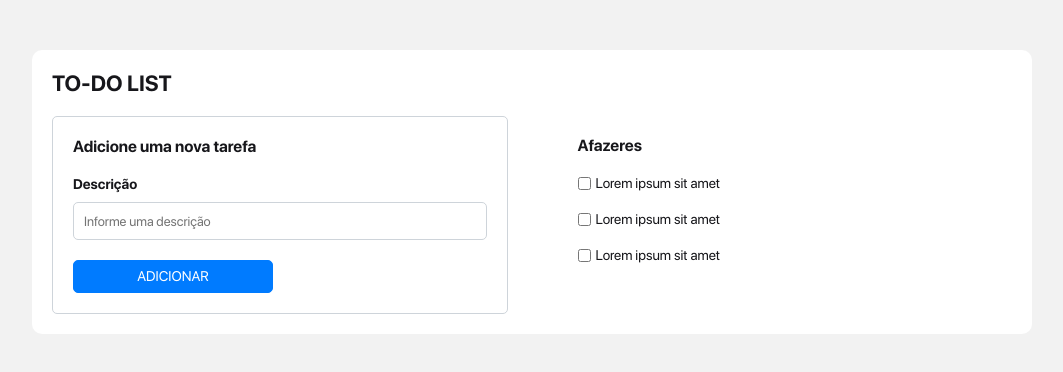
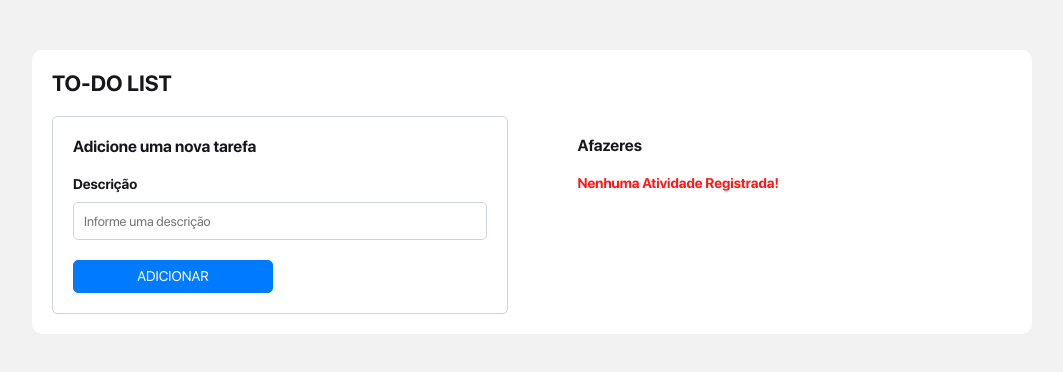
Before and after one commit to IgorCazeNunes/todo-list, a React (Create React App) app: page / in a window 1280 px wide. Shown: the top 372 px of the page, without its empty margins (108-1171 px from the left). Built offline with nearby package versions, Linux system fonts and the light colour scheme.

Commit message:
feat: update todo list with action

```diff
--- a/src/App.css
+++ b/src/App.css
@@ -37,6 +37,7 @@
   gap: 2rem;
 
   width: 100%;
+  height: min(100%, 50rem);
 
   padding: 2rem;
 
@@ -116,11 +117,17 @@
   gap: 0.5rem;
 
   padding: 1rem 0;
+
+  color: #ff1616;
+  font-weight: bold;
+  font-size: 1.4rem;
+
   transition: all 1s;
 }
 
 .App section li label {
-  font-size: 1.4rem;
+  color: #000;
+  font-weight: 400;
 }
 
 .App section li input:checked + label {
--- a/src/App.tsx
+++ b/src/App.tsx
@@ -4,13 +4,14 @@ import './App.css';
 
 const App = () => {
   const [inputDescription, setInputDescription] = useState("");
+  const [todoList, setTodoList] = useState<String[]>([]);
 
   const handleChange = (event: any) => {
     setInputDescription(event.target.value);
   }
 
   const handleSubmit = (event: React.FormEvent) => {
-    alert('A name was submitted: ' + inputDescription);
+    setTodoList(previousState => [...previousState, inputDescription]);
     setInputDescription("");
     event.preventDefault();
   }
@@ -35,20 +36,19 @@ const App = () => {
           <h2>Afazeres</h2>
 
           <ul>
-            <li>
-              <input type="checkbox" name="todo1" id="" />
-              <label htmlFor="todo1">Lorem ipsum sit amet</label>
-            </li>
+            {!todoList.length ? (
+              <li>
+                Nenhuma Atividade Registrada!
+              </li>
+            ) : (
+              todoList.map((todo, index) => (
+                <li>
+                  <input type="checkbox" name={`${todo}-${index}`} />
+                  <label htmlFor={`${todo}-index`}>{todo}</label>
+                </li>
 
-            <li>
-              <input type="checkbox" name="todo2" id="" />
-              <label htmlFor="todo2">Lorem ipsum sit amet</label>
-            </li>
-
-            <li>
-              <input type="checkbox" name="todo3" id="" />
-              <label htmlFor="todo3">Lorem ipsum sit amet</label>
-            </li>
+              ))
+            )}
           </ul>
         </section>
       </div>
```
